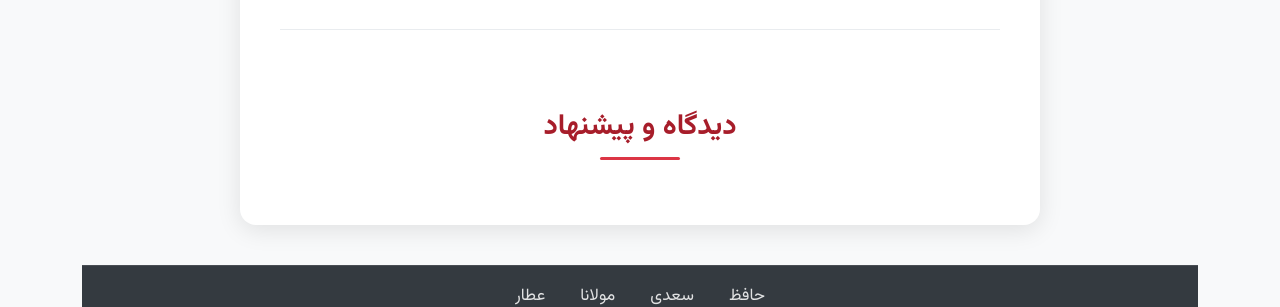
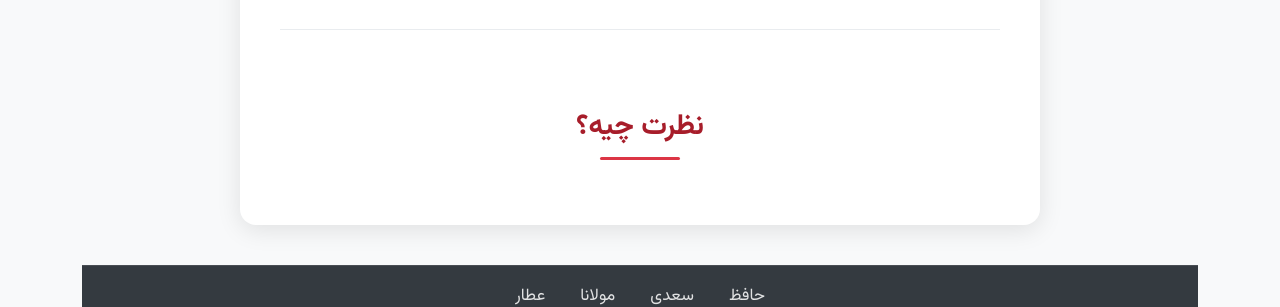
Before and after one commit to darkblog/darkblog.github.io, a Jekyll site: the page built from _posts/2025-7-5-68.md, in a window 1280 px wide and 900 px high, scrolled down 1765 px. Shown: the part 566-873 px from the top of the window. Built offline with Jekyll 4.4.1, drawn with Linux system fonts in a browser that asks for light colours; comment, search, counter and statistics services are not loaded.

Commit message:
Update post.html

```diff
--- a/_layouts/post.html
+++ b/_layouts/post.html
@@ -656,7 +656,7 @@
                 {% endif %}
 
                 <div class="comments-section">
-                    <h3>دیدگاه و پیشنهاد</h3>
+                    <h3>نظرت چیه؟</h3>
                     <script src="https://utteranc.es/client.js"
                             repo="darkblog/darkblog.github.io"
                             issue-term="title"
```
